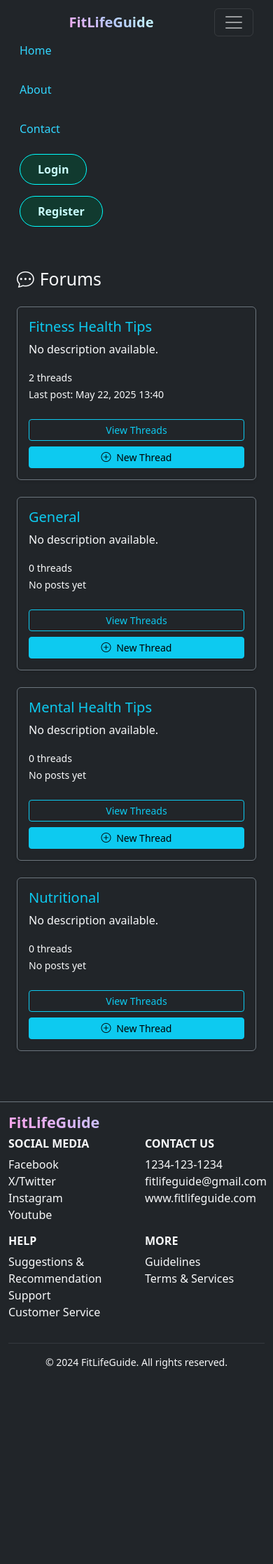
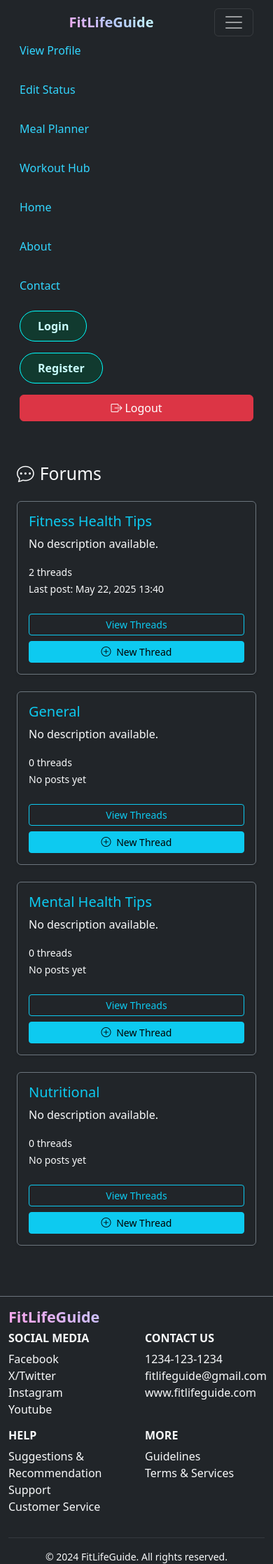
Before and after one commit to William-0907/FitLifGuide_v0.3, a Django app: page /forums/ in a window 390 px wide, after a click that opens the changed part. Shown: the whole page at 70% size. Before the commit the page ends 1956 px from the top, so only its background shows below. Run offline with Django 5.2, Linux system fonts and the light colour scheme; data comes from the database, SQL or seed files in the repository; both versions use the stored data as it was after the commit; some libraries are stand-ins or nearby versions; grey boxes are pictures that could not be loaded.

Commit message:
sidebar improved

```diff
--- a/fitlifeguide/fitlifeguide/settings.py
+++ b/fitlifeguide/fitlifeguide/settings.py
@@ -128,7 +128,7 @@ USE_TZ = True
 
 
 STATIC_URL = 'static/'
-STATICFILES_DIRS = [BASE_DIR / "static"]
+STATICFILES_DIRS = [BASE_DIR / "mainpage/static"]
 
 BASE_DIR = os.path.dirname(os.path.dirname(os.path.abspath(__file__)))
 # Add this:
--- a/fitlifeguide/mainpage/static/mainpage/styles.css
+++ b/fitlifeguide/mainpage/static/mainpage/styles.css
@@ -2,6 +2,7 @@
   background-image: url(home_bg.jpg);
   background-blend-mode: multiply;
   background-color: #020311d8;
+  background-repeat: no-repeat;
   background-size:cover;
   background-position: center;
 
--- a/fitlifeguide/mainpage/templates/mainpage/base.html
+++ b/fitlifeguide/mainpage/templates/mainpage/base.html
@@ -38,7 +38,7 @@
 
             {% if user.is_authenticated %}
             <!-- Search Bar -->
-            <form class="d-flex mx-auto w-50 my-2 my-lg-0" role="search" method="get" action="{% url 'home' %}">
+            <form class="d-flex mx-auto w-lg-50 my-2 my-lg-0" role="search" method="get" action="{% url 'home' %}">
                 <div class="input-group">
                 <input type="search" class="form-control rounded-start-pill border-cyan transparent-bg"
                         placeholder="Search" name="q" aria-label="Search">
@@ -49,7 +49,9 @@
             </form>
             {% endif %}
             <!-- Sidebar in Collapse (for small screens only) -->
-            {% if user.is_authenticated %}
+
+
+            <!-- {% if user.is_authenticated %}
             <div class="d-lg-none mt-4">
                 <div class="card bg-dark text-light shadow-sm">
                 <div class="card-header bg-gradient text-white fw-bold">Profile</div>
@@ -88,10 +90,21 @@
                 </ul>
                 </div>
             </div>
-            {% endif %}
+            {% endif %} -->
 
             <!-- Nav Links -->
             <ul class="navbar-nav ms-auto gap-3">
+              <div class="d-lg-none navbar-nav gap-3">
+                <li class="nav-item"><a class="nav-link text-cyan" href="{% url 'profile' %}">View Profile</a></li>
+
+                <li class="nav-item"><a class="nav-link text-cyan" href="{% url 'home' %}">Edit Status</a></li>
+
+                <li class="nav-item"><a class="nav-link text-cyan" href="{% url 'home' %}">Meal Planner</a></li>
+
+                <li class="nav-item"><a class="nav-link text-cyan" href="{% url 'home' %}">Workout Hub</a></li>
+              </div>
+
+
                 <li class="nav-item"><a class="nav-link text-cyan" href="{% url 'home' %}">Home</a></li>
                 {% if user.is_authenticated %}
                 <li class="nav-item"><a class="nav-link text-cyan" href="{% url 'forum_list' %}">Forum</a></li>
@@ -104,6 +117,17 @@
                 <li class="nav-item"><a class="btn btn-cyan rounded-5" href="{% url 'login' %}">Login</a></li>
                 <li class="nav-item"><a class="btn btn-cyan rounded-5" href="{% url 'register' %}">Register</a></li>
                 {% endif %}
+                <div class="d-lg-none">
+                  <li class="list-group-item bg-dark border-secondary">
+                      <form action="{% url 'logout' %}" method="post" class="m-0 p-0">
+                          {% csrf_token %}
+                          <button type="submit" class="btn btn-danger w-100">
+                          <i class="bi bi-box-arrow-right me-1"></i>Logout
+                          </button>
+                      </form>
+                  </li>
+                </div>
+
             </ul>
 
 
@@ -236,7 +260,7 @@
 
 
     <!-- Footer -->
-    <footer class="bg-dark text-light z-3">
+    <footer class="bg-dark text-light z-lg-3">
     <div class="container border-top border-secondary ">
         <div class="row mb-0 pt-3">
         <!-- Logo and Branding -->
```
Also changed, not shown: fitlifeguide/db.sqlite3, 1 other file.
